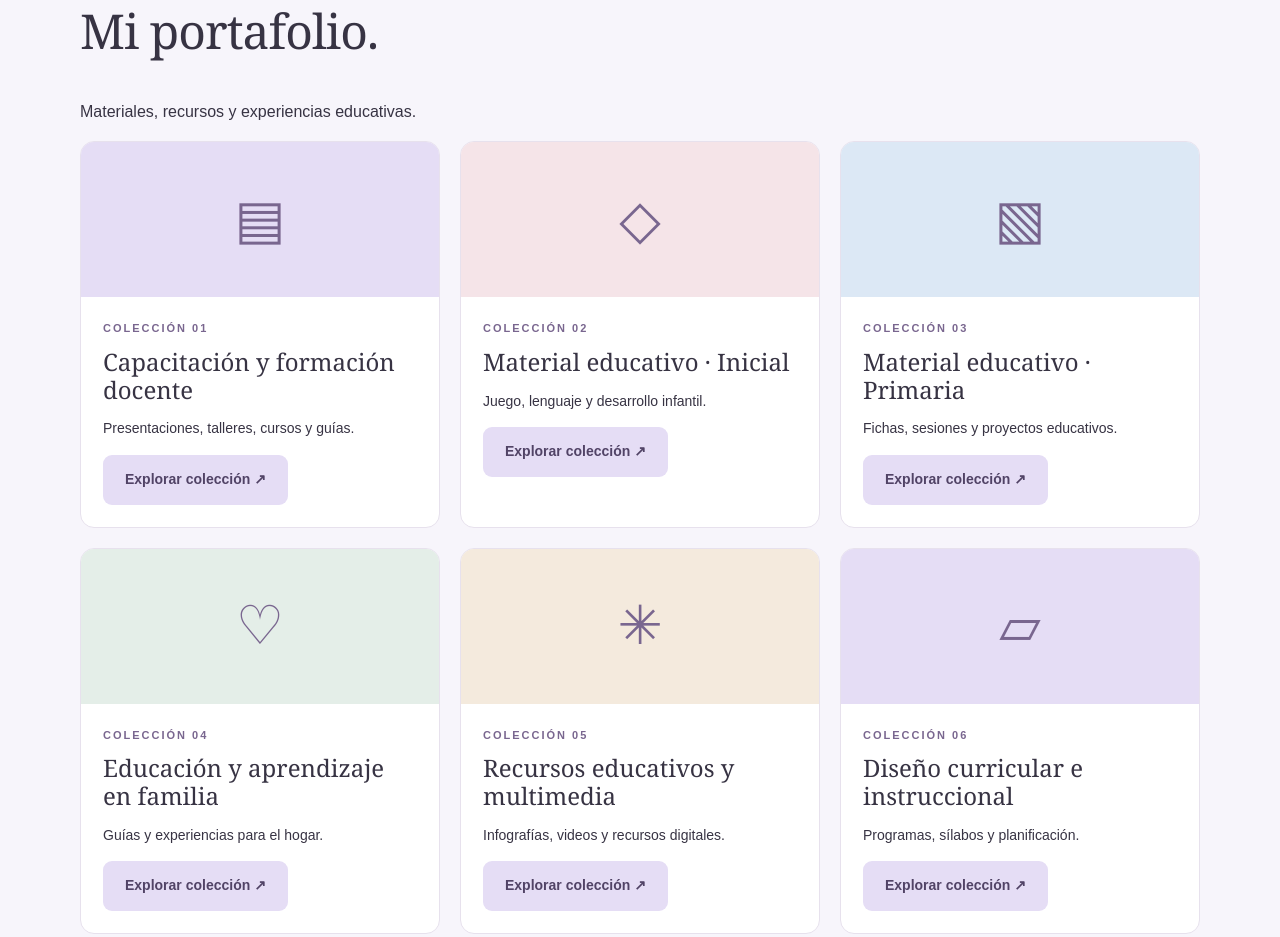
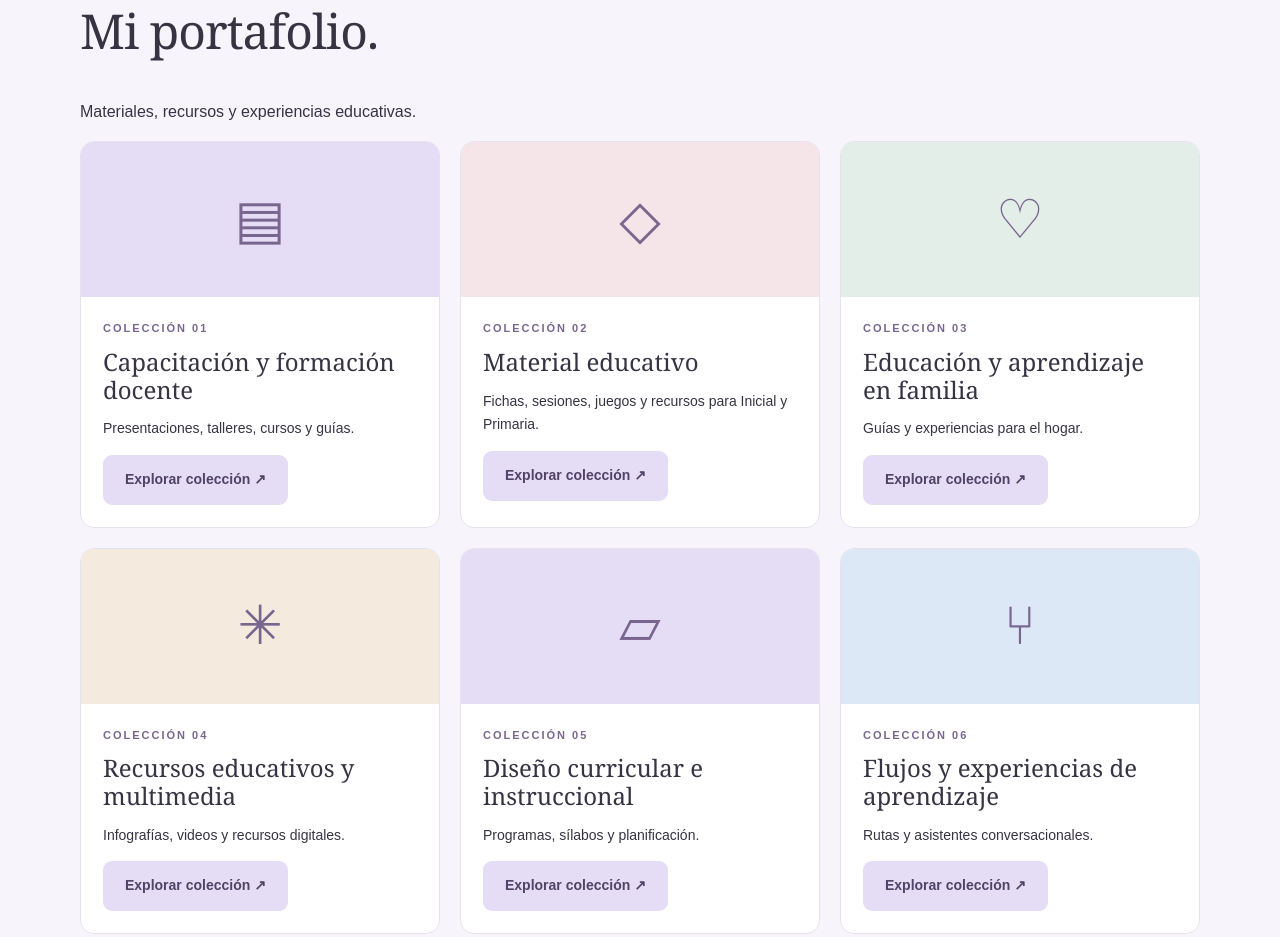
Before and after one commit to Keygar/Keytlin-Garc-a, a plain HTML site: page index.html in a window 1280 px wide. Shown: the part 1493-2430 px from the top of the page. Drawn offline with Linux system fonts and the light colour scheme.

Commit message:
Update educational material IDs and descriptions

```diff
--- a/index.html
+++ b/index.html
@@ -487,16 +487,10 @@ const categorias = [
     color: "#e5ddf5", icono: "▤"
   },
   {
-    id: "inicial",
-    titulo: "Material educativo · Inicial",
-    descripcion: "Juego, lenguaje y desarrollo infantil.",
+    id: "material",
+    titulo: "Material educativo",
+    descripcion: "Fichas, sesiones, juegos y recursos para Inicial y Primaria.",
     color: "#f5e4e8", icono: "◇"
-  },
-  {
-    id: "primaria",
-    titulo: "Material educativo · Primaria",
-    descripcion: "Fichas, sesiones y proyectos educativos.",
-    color: "#dce8f5", icono: "▧"
   },
   {
     id: "familias",
@@ -576,7 +570,7 @@ const materiales = [
     id: "entrelazos-curriculo",
     titulo: "Propuesta pedagógica infantil",
     institucion: "EntreLazos",
-    categorias: ["inicial", "curricular"],
+    categorias: ["material", "curricular"],
     nivel: "Primera infancia",
     publico: "Educadoras y niños",
     formato: "Propuesta pedagógica",
```
